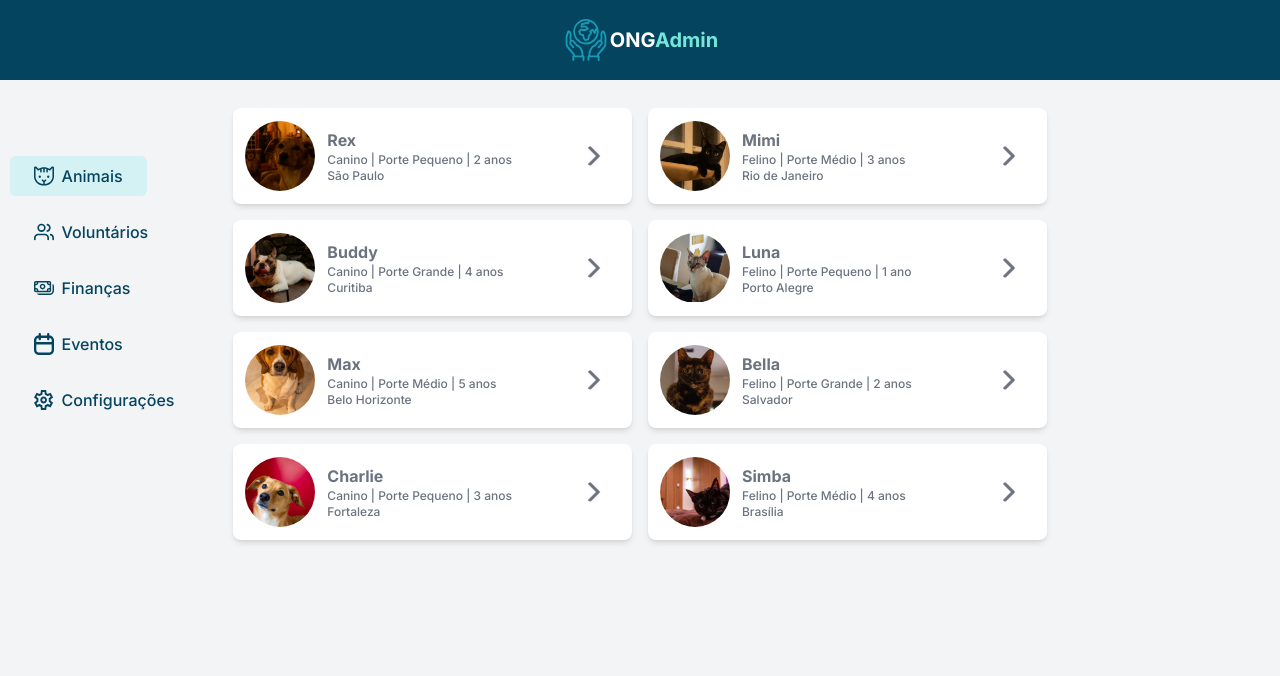
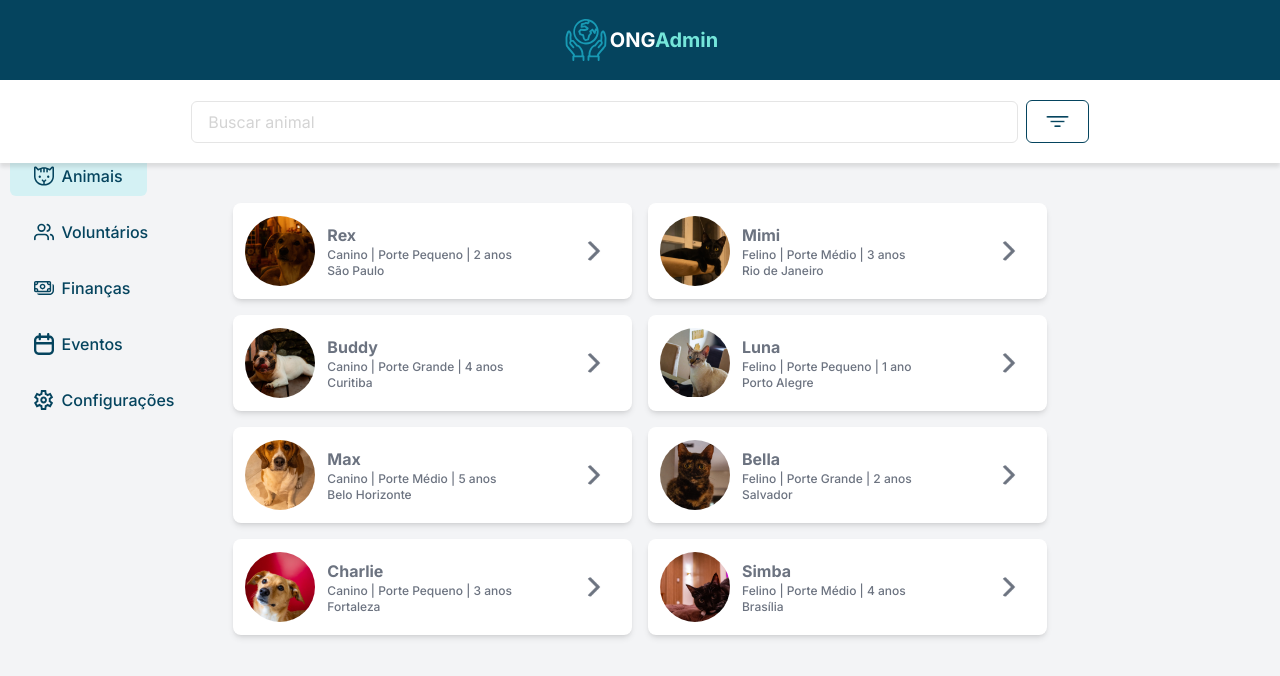
Before and after one commit to vhpadula/miauau-frontend, a Next.js app: page /animals in a window 1280 px wide. Shown: the top 676 px of the page. Built offline with nearby package versions, Linux system fonts and the light colour scheme.

Commit message:
change filter appearance

```diff
--- a/src/app/(animalOrg)/animals/page.tsx
+++ b/src/app/(animalOrg)/animals/page.tsx
@@ -1,10 +1,11 @@
 "use client";
-import React from "react";
+import React, { useState } from "react";
 import AnimalCard from "@/components/molecules/AnimalCard";
-
-
+import { Button, Input } from "@/components";
+import Image from "next/image";
 
 export default function Animals () {
+    const [searchTerm, setSearchTerm] = useState("");
     const animals = [
         {
             id: "1",
@@ -80,10 +81,44 @@ export default function Animals () {
         },
     ];
 
+    const handleSearchChange = (event: any) => {
+        setSearchTerm(event.target.value.toLowerCase());
+    };
+
+    const filteredAnimals = animals.filter((animal) =>
+        animal.name.toLowerCase().includes(searchTerm)
+    );
+
     return (
-        <div className="flex flex-col items-center h-screen pt-20">
+        <div className="flex flex-col items-center h-screen">
+            <div className="sticky top-20 mt-[76px] flex items-center bg-white justify-center w-full p-5 mb-4 z-1 shadow-[0px_4px_4px_rgba(0,0,0,0.1)]">
+                <div className="flex-grow md:flex-grow-0 lg:flex-grow-0 lg:w-2/3 md:w-1/2">
+                    <Input
+                        type="text"
+                        placeholder="Buscar animal"
+                        value={searchTerm}
+                        onChange={handleSearchChange}
+                        className="w-full px-4 border border-gray-300 rounded-l-md focus:outline-none text-black"
+                    />
+                </div>
+                <Button
+                    icon={
+                        <Image
+                            src="/icons/filter.svg"
+                            alt="filter"
+                            width={25}
+                            height={20}
+                            className="mx-0.5"
+                        />
+                    }
+                    variant="outline"
+                    type="button"
+                    className="px-1.5 ml-2 h-full"
+                />
+            </div>
             <div className="grid lg:grid-cols-2 md:grid-cols-1 sm:grid-cols-1 lg:w-2/3 md:w-1/2 gap-4 m-2 w-full p-5 max-h-screen">
-                {animals.map((animal) => (
+                {filteredAnimals.length > 0 ? (
+                    filteredAnimals.map((animal) => (
                         <AnimalCard
                             key={animal.id}
                             id={animal.id}
@@ -94,7 +129,10 @@ export default function Animals () {
                             age={animal.age}
                             location={animal.location}
                         />
-                ))}
+                    ))
+                ) : (
+                    <p className="text-center text-gray-500">Nenhum animal encontrado.</p>
+                )}
             </div>
         </div>
     );
--- a/src/components/atoms/Button.tsx
+++ b/src/components/atoms/Button.tsx
@@ -1,12 +1,14 @@
-import { FC, ButtonHTMLAttributes } from "react";
+import { FC, ButtonHTMLAttributes, ReactNode } from "react";
 
 interface ButtonProps extends ButtonHTMLAttributes<HTMLButtonElement> {
-  	label: string;
+  	label?: string;
 	variant?: "primary" | "secondary" | "outline" | "link";
 	isLoading?: boolean;
 	loadingText?: string;
 	className?: string;
 	disabled?: boolean;
+	icon?: ReactNode;
+	iconPosition?: "left" | "right";
 }
 
 const Button: FC<ButtonProps> = ({
@@ -16,10 +18,12 @@ const Button: FC<ButtonProps> = ({
 	loadingText = "Carregando...",
 	className = "",
 	disabled = false,
+	icon,
+	iconPosition = "left",
 	...props
 }) => {
 
-	const baseStyles = "px-4 py-2 rounded-md text-center font-medium transition";
+	const baseStyles = "px-4 py-2 rounded-md text-center font-medium transition inline-flex items-center justify-center";
 	const variantStyles = {
 		primary: "bg-primary text-white hover:bg-blue-700 focus:ring-blue-400",
 		secondary: "bg-gray-600 text-white hover:bg-gray-700 focus:ring-gray-400",
@@ -35,7 +39,19 @@ const Button: FC<ButtonProps> = ({
 			disabled={disabled || isLoading}
 			{...props}
 		>
-			{isLoading ? loadingText : label}
+			{isLoading ? (
+				loadingText
+			) : (
+				<>
+					{icon && iconPosition === "left" && (
+						<span>{icon}</span>
+					)}
+					{label}
+					{icon && iconPosition === "right" && (
+						<span>{icon}</span>
+					)}
+				</>
+			)}
 		</button>
 	);
 };
--- a/src/components/atoms/Input.tsx
+++ b/src/components/atoms/Input.tsx
@@ -28,6 +28,7 @@ const Input: FC<InputProps & TextareaHTMLAttributes<HTMLTextAreaElement>> = ({
 	};
     return (
         <div className={`flex flex-col ${containerClass}`}>
+            {(label || labelIconSrc) && (
                 <div className="flex mb-2 ">
                     {labelIconSrc && (
                         <Image
@@ -44,6 +45,7 @@ const Input: FC<InputProps & TextareaHTMLAttributes<HTMLTextAreaElement>> = ({
                         </label>
                     )}
                 </div>
+            )}
             {props.type === "textarea" ?
             (
                 <textarea
```
Also changed, not shown: public/icons/filter.svg (added). Lines whose indentation alone changed are shown as unchanged.
